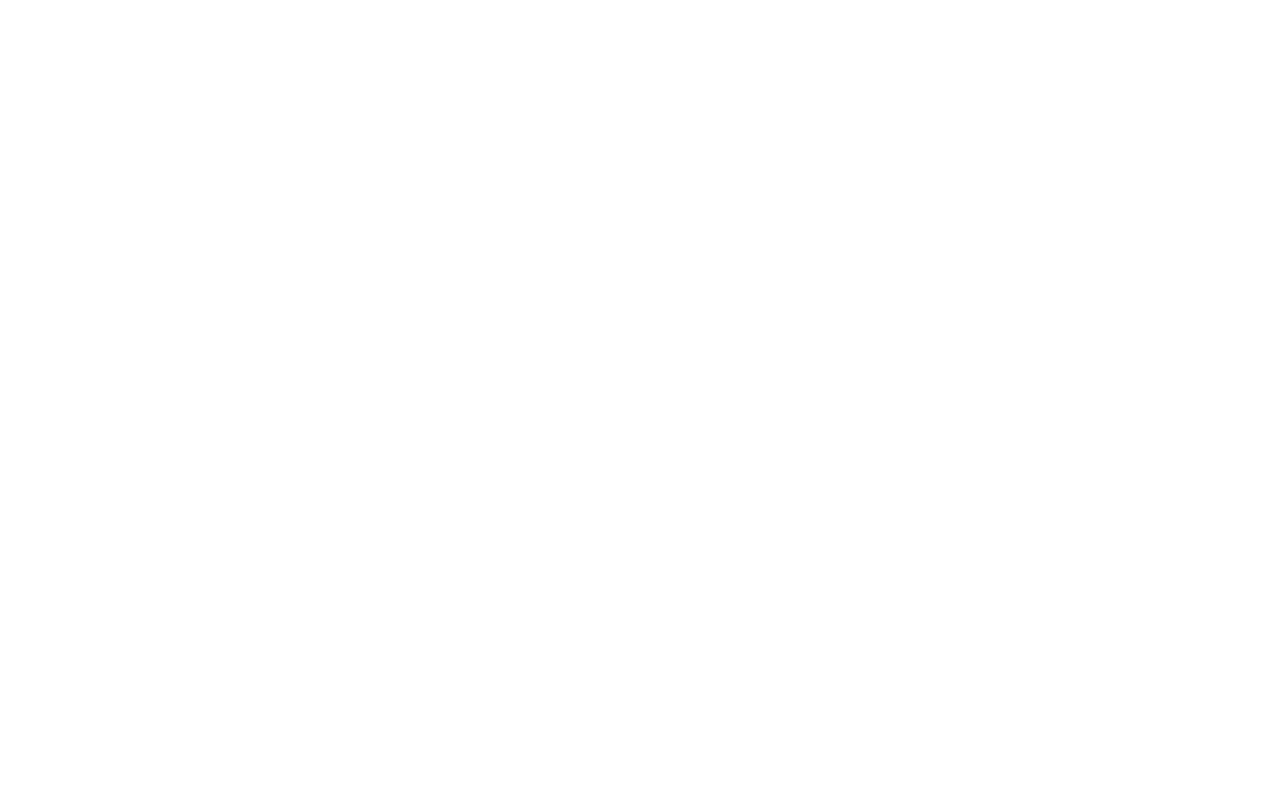
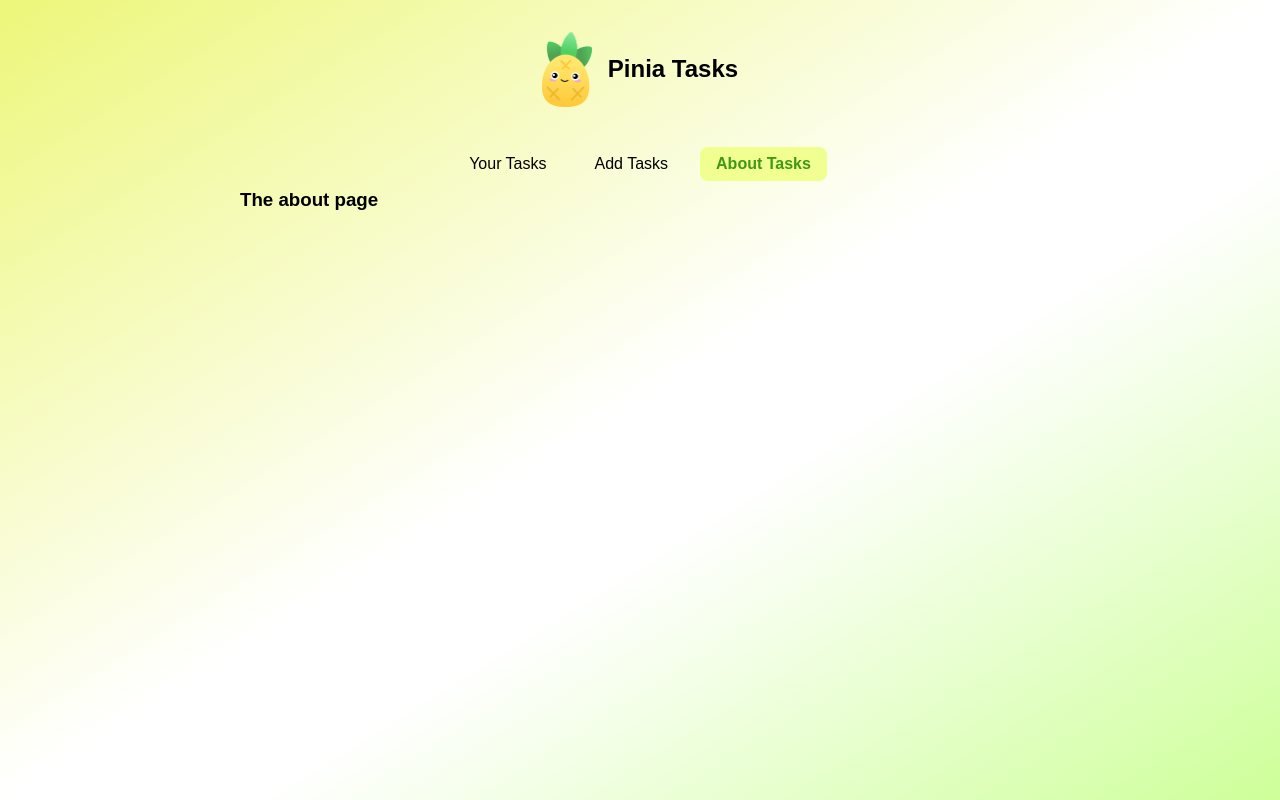
Before and after one commit to Trevor-143/piniaTasks, a Vue app: page /about in a window 1280 px wide. Before the commit this address had no page. Built offline with nearby package versions, Linux system fonts and the light colour scheme.

Commit message:
Add files via upload

```diff
--- a/src/App.vue
+++ b/src/App.vue
@@ -1,13 +1,41 @@
-<script setup>
-import { RouterLink, RouterView } from 'vue-router'
-</script>
-
 <template>
-
+  <HeaderMain />
+  <Navi />
   <RouterView />
 </template>
 
-<style scoped>
+<script>
+import { RouterLink, RouterView } from 'vue-router'
+import HeaderMain from "./components/HeaderMain.vue"
+import Navi from "./components/Navigation.vue"
 
+export default {
+  components: {
+    HeaderMain,
+    Navi
+  }
+}
+
+</script>
+
+<style>
+
+* {
+  margin: 0;
+  padding: 0;
+  box-sizing: border-box;
+  font-family: "Poppins", sans-serif;
+}
+body {
+  background-image: linear-gradient(to top left, rgba(132, 255, 0, 0.4) 0%, white 40%, white 50%, rgba(224, 241, 32, 0.6) 100%);
+  display: flex;
+  align-items: center;
+  justify-content: center;
+}
+#app {
+  max-width: 800px;
+  width: 100%;
+  min-height: 100vh;
+}
 
 </style>
--- /dev/null
+++ b/src/components/HeaderMain.vue
@@ -0,0 +1,26 @@
+<template>
+    <div>
+        <nav>
+            <img src="src/assets/pinia.png" alt="pinia logo">
+            <h2>Pinia Tasks</h2>
+        </nav>
+    </div>
+</template>
+<script>
+
+export default {
+    name: 'headerMain',
+}
+</script>
+<style scoped>
+    nav {
+        display: flex;
+        align-items: center;
+        justify-content: center;
+        margin: 2rem 0;
+    }
+    nav img {
+        width: 50px;
+        margin-right: 1rem;
+    }
+</style>
--- /dev/null
+++ b/src/components/Navigation.vue
@@ -0,0 +1,35 @@
+<template>
+    <div>
+        <nav>
+            <router-link to="/">Your Tasks</router-link>
+            <router-link to="/Add">Add Tasks</router-link>
+            <router-link to="/about">About Tasks</router-link>
+        </nav>
+    </div>
+</template>
+<script>
+export default {
+    name: 'navigation'
+}
+</script>
+<style>
+
+nav {
+    display: flex;
+    align-items: center;
+    justify-content: center;
+}
+a {
+    color: #000;
+    padding: 0.5rem 1rem;
+    margin: 0.5rem;
+    text-decoration: none;
+    border-radius: 0.5rem;
+}
+a.router-link-exact-active {
+    color: rgb(66, 151, 21);
+    background-color: rgb(240, 255, 143);
+    font-weight: 600;
+}
+
+</style>
--- a/src/router/index.js
+++ b/src/router/index.js
@@ -1,5 +1,7 @@
 import { createRouter, createWebHistory } from 'vue-router'
 import HomeView from '../views/HomeView.vue'
+import AddTask from '../views/AddTask.vue'
+import About from '../views/About.vue'
 
 const router = createRouter({
   history: createWebHistory(import.meta.env.BASE_URL),
@@ -8,6 +10,16 @@
       path: '/',
       name: 'home',
       component: HomeView
+    },
+    {
+      path: '/add',
+      name: 'add',
+      component: AddTask
+    },
+    {
+      path: '/about',
+      name: 'about',
+      component: About
     }
   ]
 })
--- a/src/stores/taskStore.js
+++ b/src/stores/taskStore.js
@@ -2,7 +2,8 @@
 
 export const useTaskStore = defineStore('task', {
     state: () => ({
-        tasks: JSON.parse(localStorage.getItem('tasks')) || []
+        tasks: JSON.parse(localStorage.getItem('tasks')) || [],
+
     }),
     actions: {
         createTask(newTask) {
@@ -17,6 +18,13 @@
                 this.storeTaskLocally()
             }
         },
+        removeTask(taskID) {
+            const theTask = this.tasks.find((task) => task.id === taskID)
+            if(theTask) {
+                this.tasks = this.tasks.filter((task) => task.id !== theTask.id)
+                this.storeTaskLocally()
+            }
+        },
         storeTaskLocally() {
             localStorage.setItem('tasks', JSON.stringify(this.tasks))
         }
--- /dev/null
+++ b/src/views/About.vue
@@ -0,0 +1,13 @@
+<template>
+    <div>
+        <h3>The about page</h3>
+    </div>
+</template>
+<script>
+export default {
+
+}
+</script>
+<style>
+
+</style>
--- /dev/null
+++ b/src/views/AddTask.vue
@@ -0,0 +1,62 @@
+<template>
+    <div class="Aform" >
+        <h2>Add Task</h2>
+        <div class="top">
+            <input v-model="newTask" type="text" />
+            <button @click="addTask">Add Task</button>
+        </div>
+    </div>
+</template>
+
+<script>
+import { ref, onMounted } from "vue"
+import { useTaskStore } from "../stores/taskStore"
+
+export default {
+    setup() {
+
+        const taskStore = useTaskStore()
+        const newTask = ref('')
+
+        const date = new Date()
+        const year = date.getFullYear()
+        const month = date.getMonth()
+        const day = date.getDate()
+        const hour = date.getHours()
+        const minutes = date.getMinutes()
+
+        const dateToday = `${day}-${month+1}-${year}`
+        const time = `${hour} : ${minutes}`
+
+        // onMounted(() => {
+        //   console.log(dateToday)
+        //   console.log(time)
+        // })
+
+        const addTask = () => {
+            taskStore.createTask({
+                id: Math.random(),
+                title: newTask.value,
+                completed: false,
+                timeAdded: time,
+                dateAdded: dateToday
+            });
+            newTask.value = '';
+        }
+        return {
+            newTask,
+            addTask
+        }
+    }
+}
+</script>
+
+<style>
+    .Aform {
+        width: 100%;
+        display: flex;
+        align-items: center;
+        justify-content: center;
+        flex-direction: column;
+    }
+</style>
--- a/src/views/HomeView.vue
+++ b/src/views/HomeView.vue
@@ -1,12 +1,14 @@
 <template>
   <div>
-    <input v-model="newTask" type="text" />
-    <button @click="addTask">Add Task</button>
-
     <ul>
       <li v-for="task in tasks" :key="task.id">
         <input type="checkbox" v-model="task.completed" @change="switchTask(taskID)" />
-        {{ task.title }}
+        <div class="content" :class="{ done : task.completed }" >
+          <h3>{{ task.title }}</h3>
+          <h4>Time Added: {{ task.timeAdded }}</h4>
+          <h5>Date Added: {{ task.dateAdded }}</h5>
+        </div>
+        <button type="button" @click="removeTask(task.id)" >Delete Task</button>
       </li>
     </ul>
   </div>
@@ -14,35 +16,33 @@
 
 <script>
 import { useTaskStore } from "../stores/taskStore"
-import { ref, computed } from "vue";
+import { computed } from "vue";
 
 export default {
+  components: {
+  },
   setup() {
     const taskStore = useTaskStore();
-
-    const newTask = ref('');
-
     const tasks = computed(() => taskStore.tasks);
-
-    const addTask = () => {
-      taskStore.createTask({
-        id: Math.random(),
-        title: newTask.value,
-        completed: false,
-      });
-      newTask.value = '';
-    }
 
     const switchTask = (taskID) => {
       taskStore.completeTask(taskID)
     }
+    const removeTask = (taskID) => {
+      taskStore.removeTask(taskID)
+    }
 
     return {
-      newTask,
       tasks,
-      addTask,
-      switchTask
+      switchTask,
+      removeTask
     };
   },
 };
 </script>
+
+<style>
+.done {
+  background-color: rgb(139, 255, 139);
+}
+</style>
```
Also changed, not shown: src/assets/pinia-seeklogo.com.svg (added), src/assets/pinia.png (added).
